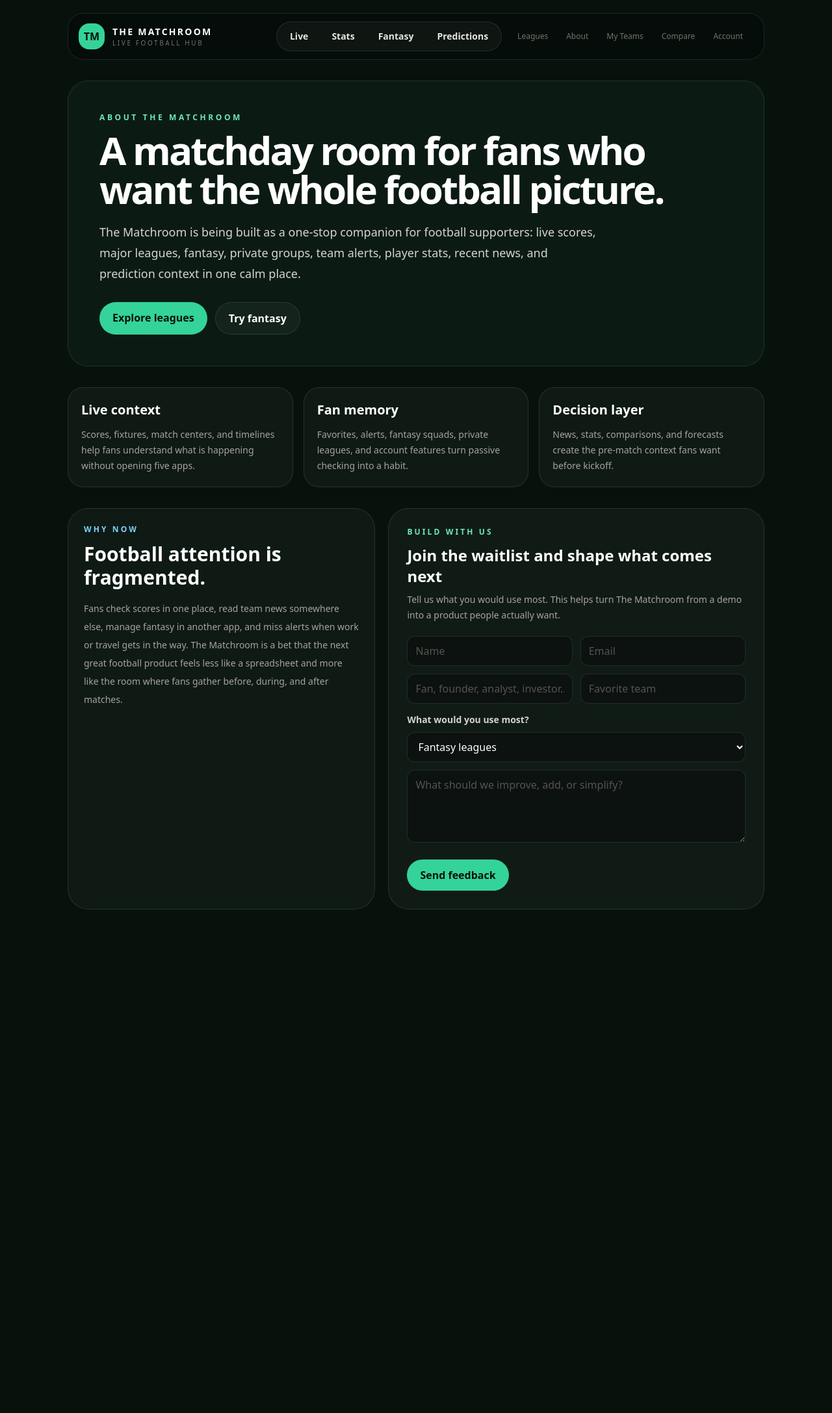
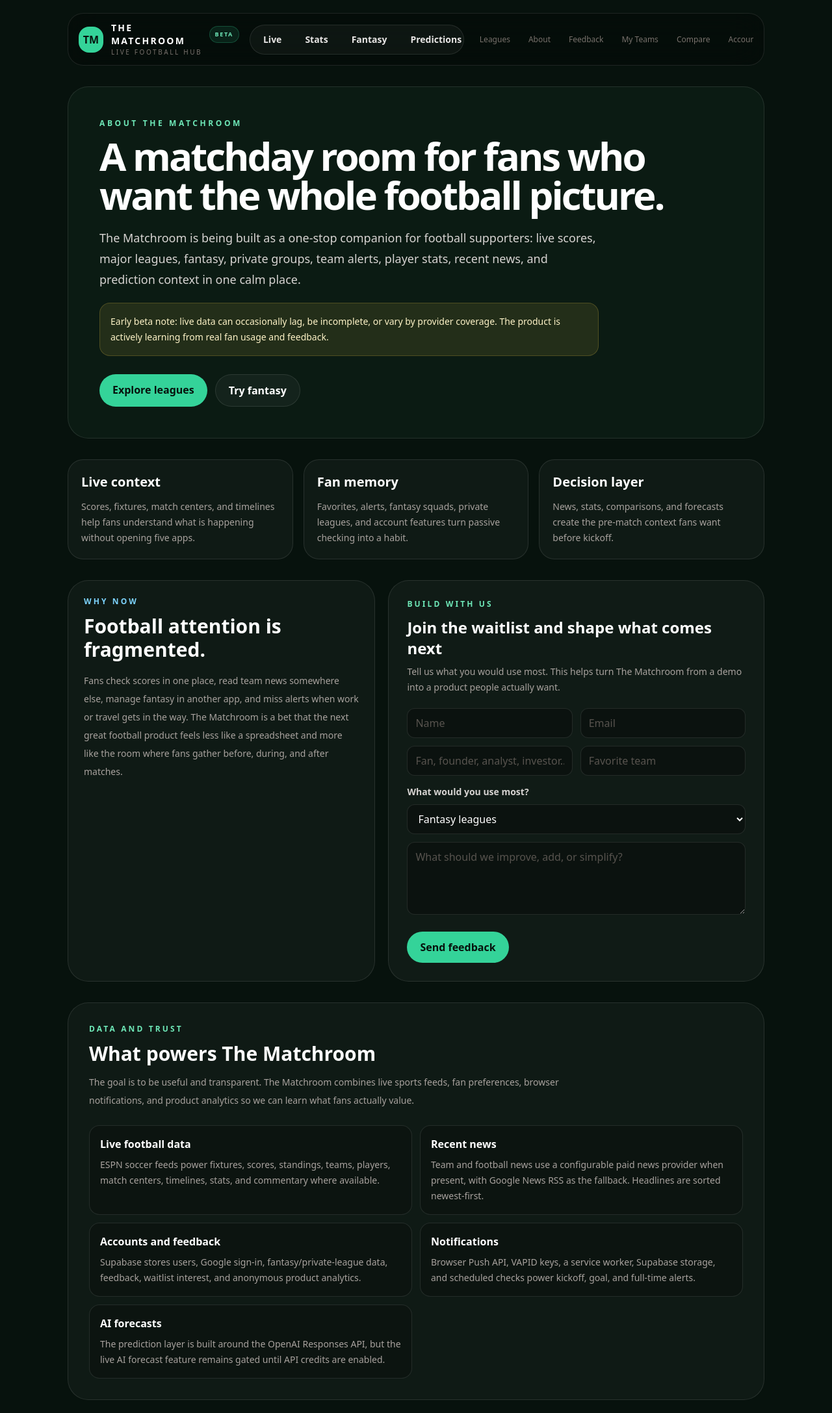
Before and after one commit to shijon12/fifa-wc-live, a Next.js app: page /about in a window 1280 px wide. Shown: the whole page at 65% size. Before the commit the page ends 1420 px from the top, so only its background shows below. Built offline with nearby package versions, Linux system fonts and the light colour scheme.

Commit message:
Add beta trust and feedback polish

```diff
--- a/app/about/page.tsx
+++ b/app/about/page.tsx
@@ -6,6 +6,14 @@ const pillars = [
   ['Live context', 'Scores, fixtures, match centers, and timelines help fans understand what is happening without opening five apps.'],
   ['Fan memory', 'Favorites, alerts, fantasy squads, private leagues, and account features turn passive checking into a habit.'],
   ['Decision layer', 'News, stats, comparisons, and forecasts create the pre-match context fans want before kickoff.'],
+];
+
+const dataSources = [
+  ['Live football data', 'ESPN soccer feeds power fixtures, scores, standings, teams, players, match centers, timelines, stats, and commentary where available.'],
+  ['Recent news', 'Team and football news use a configurable paid news provider when present, with Google News RSS as the fallback. Headlines are sorted newest-first.'],
+  ['Accounts and feedback', 'Supabase stores users, Google sign-in, fantasy/private-league data, feedback, waitlist interest, and anonymous product analytics.'],
+  ['Notifications', 'Browser Push API, VAPID keys, a service worker, Supabase storage, and scheduled checks power kickoff, goal, and full-time alerts.'],
+  ['AI forecasts', 'The prediction layer is built around the OpenAI Responses API, but the live AI forecast feature remains gated until API credits are enabled.'],
 ];
 
 export default function AboutPage() {
@@ -21,6 +29,9 @@ export default function AboutPage() {
           </h1>
           <p className="mt-5 max-w-3xl text-lg leading-8 text-stone-300">
             The Matchroom is being built as a one-stop companion for football supporters: live scores, major leagues, fantasy, private groups, team alerts, player stats, recent news, and prediction context in one calm place.
+          </p>
+          <p className="mt-5 max-w-3xl rounded-2xl border border-amber-300/20 bg-amber-300/10 p-4 text-sm leading-6 text-amber-100">
+            Early beta note: live data can occasionally lag, be incomplete, or vary by provider coverage. The product is actively learning from real fan usage and feedback.
           </p>
           <div className="mt-7 flex flex-wrap gap-3">
             <Link href="/leagues" className="rounded-full bg-emerald-400 px-5 py-3 font-black text-[#07120d] hover:bg-emerald-300">
@@ -41,7 +52,7 @@ export default function AboutPage() {
           ))}
         </section>
 
-        <section className="mt-8 grid gap-5 lg:grid-cols-[0.9fr_1.1fr]">
+        <section id="feedback" className="mt-8 grid scroll-mt-8 gap-5 lg:grid-cols-[0.9fr_1.1fr]">
           <div className="rounded-[2rem] border border-white/10 bg-white/[0.035] p-6">
             <p className="text-xs font-semibold uppercase tracking-[0.26em] text-sky-300">Why now</p>
             <h2 className="mt-3 text-3xl font-black text-white">Football attention is fragmented.</h2>
@@ -51,6 +62,22 @@ export default function AboutPage() {
           </div>
           <FeedbackForm />
         </section>
+
+        <section className="mt-8 rounded-[2rem] border border-white/10 bg-white/[0.035] p-6 sm:p-8">
+          <p className="text-xs font-semibold uppercase tracking-[0.26em] text-emerald-300">Data and trust</p>
+          <h2 className="mt-3 text-3xl font-black text-white">What powers The Matchroom</h2>
+          <p className="mt-3 max-w-3xl text-sm leading-7 text-stone-400">
+            The goal is to be useful and transparent. The Matchroom combines live sports feeds, fan preferences, browser notifications, and product analytics so we can learn what fans actually value.
+          </p>
+          <div className="mt-6 grid gap-3 md:grid-cols-2">
+            {dataSources.map(([title, body]) => (
+              <article key={title} className="rounded-2xl border border-white/10 bg-black/20 p-4">
+                <h3 className="font-black text-white">{title}</h3>
+                <p className="mt-2 text-sm leading-6 text-stone-400">{body}</p>
+              </article>
+            ))}
+          </div>
+        </section>
       </div>
     </main>
   );
--- a/app/page.tsx
+++ b/app/page.tsx
@@ -29,7 +29,7 @@ export default async function HomePage() {
         <section className="mt-6 grid gap-5 lg:grid-cols-[1.1fr_0.9fr]">
           <div className="rounded-[2rem] border border-white/10 bg-[#0b1b13] p-6 shadow-2xl shadow-black/25 sm:p-10 lg:p-12">
             <p className="inline-flex rounded-full border border-emerald-400/20 bg-emerald-400/10 px-3 py-1.5 text-xs font-bold uppercase tracking-[0.22em] text-emerald-300">
-              Live football, fantasy, alerts
+              Early beta · live football, fantasy, alerts
             </p>
             <p className="mt-8 text-xs font-medium uppercase tracking-[0.28em] text-stone-500">Scores • fantasy • news • communities</p>
             <h1 className="mt-3 max-w-4xl text-5xl font-black leading-[0.92] tracking-[-0.06em] text-white sm:text-7xl lg:text-8xl">
@@ -39,12 +39,18 @@ export default async function HomePage() {
             <p className="mt-6 max-w-2xl text-base leading-7 text-stone-300 sm:text-lg">
               A social football hub where fans follow live matches, build fantasy squads, join private leagues, track favorite teams, and read recent football news before kickoff.
             </p>
+            <p className="mt-4 max-w-2xl rounded-2xl border border-amber-300/20 bg-amber-300/10 p-3 text-sm leading-6 text-amber-100">
+              The Matchroom is in early beta. Live data can occasionally lag or differ based on provider availability.
+            </p>
             <div className="mt-8 flex flex-wrap gap-3">
               <Link href="/fantasy" className="rounded-full bg-emerald-400 px-5 py-3 text-sm font-black text-[#07120d] transition hover:bg-emerald-300">
                 Build your squad
               </Link>
               <Link href="/leagues" className="rounded-full border border-white/10 bg-white/[0.04] px-5 py-3 text-sm font-semibold text-white transition hover:bg-white/10">
                 Explore live football
+              </Link>
+              <Link href="/about#feedback" className="rounded-full border border-amber-300/20 bg-amber-300/10 px-5 py-3 text-sm font-semibold text-amber-100 transition hover:bg-amber-300/20">
+                Help shape it
               </Link>
             </div>
           </div>
@@ -91,8 +97,8 @@ export default async function HomePage() {
             <p className="mt-4 text-sm leading-7 text-stone-400">
               The Matchroom is tracking what fans actually use: fantasy, alerts, stats, news, predictions, and private leagues. Your feedback helps decide what becomes the center of the product.
             </p>
-            <Link href="/about" className="mt-5 inline-flex rounded-full border border-white/10 px-4 py-2 text-sm font-semibold text-stone-300 hover:bg-white/10">
-              Read the story →
+            <Link href="/about#feedback" className="mt-5 inline-flex rounded-full border border-amber-300/20 bg-amber-300/10 px-4 py-2 text-sm font-semibold text-amber-100 hover:bg-amber-300/20">
+              Tell us what to build next →
             </Link>
           </div>
           <FeedbackForm compact />
--- a/components/SiteNav.tsx
+++ b/components/SiteNav.tsx
@@ -10,6 +10,7 @@ const primaryLinks = [
 const secondaryLinks = [
   { href: '/leagues', label: 'Leagues' },
   { href: '/about', label: 'About' },
+  { href: '/about#feedback', label: 'Feedback' },
   { href: '/favorites', label: 'My Teams' },
   { href: '/compare', label: 'Compare' },
   { href: '/account', label: 'Account' },
@@ -22,7 +23,10 @@ export function SiteNav() {
         <Link href="/" className="flex min-w-0 items-center gap-3">
           <span className="grid h-10 w-10 place-items-center rounded-2xl bg-emerald-400 font-black text-[#07120d]">TM</span>
           <span className="min-w-0">
-            <span className="block text-sm font-black uppercase tracking-[0.16em] text-white">The Matchroom</span>
+            <span className="flex items-center gap-2 text-sm font-black uppercase tracking-[0.16em] text-white">
+              The Matchroom
+              <span className="rounded-full border border-emerald-400/25 bg-emerald-400/10 px-2 py-0.5 text-[9px] tracking-[0.18em] text-emerald-300">Beta</span>
+            </span>
             <span className="block text-[10px] uppercase tracking-[0.26em] text-stone-500">Live football hub</span>
           </span>
         </Link>
```
